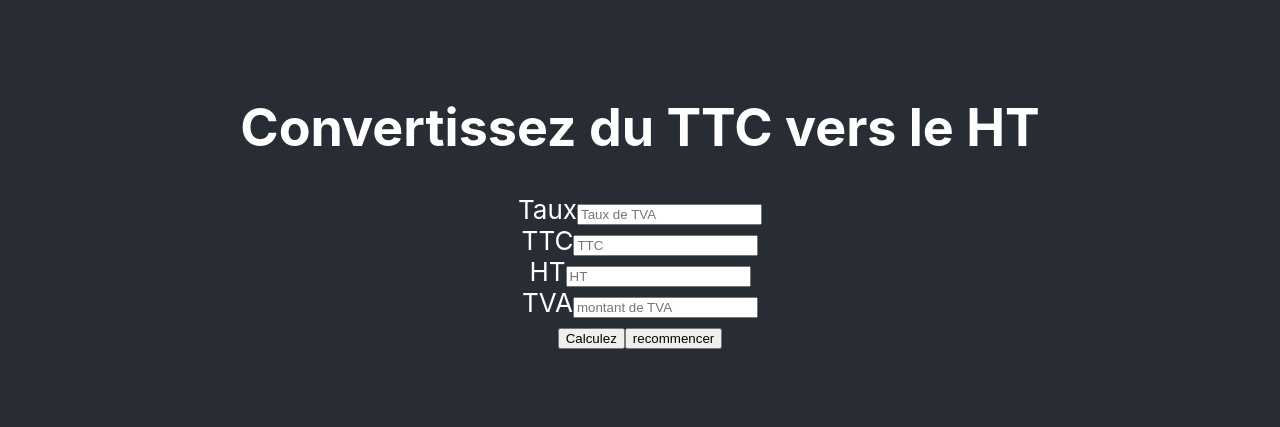
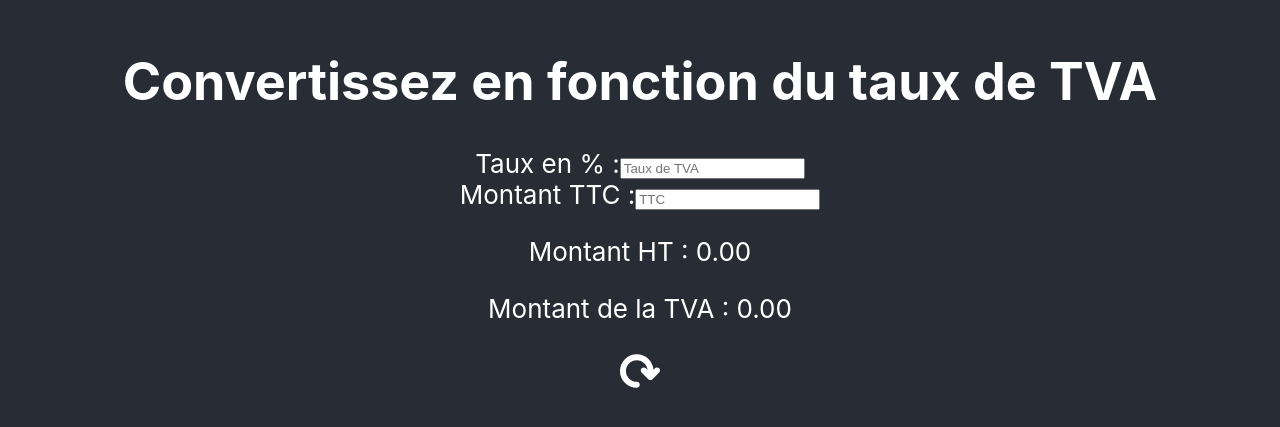
Before and after one commit to septierRomain/convertisseur-ht-ttc, a React (Create React App) app: page / in a window 1280 px wide. Shown: the part 195-622 px from the top of the page. Built offline with nearby package versions, Linux system fonts and the light colour scheme.

Commit message:
works for ttc

```diff
--- a/src/App.css
+++ b/src/App.css
@@ -12,7 +12,11 @@
     animation: App-logo-spin infinite 20s linear;
   }
 }
-
+button {
+  color: white;
+  background: #282c34;
+  border: none;
+}
 .App-header {
   background-color: #282c34;
   min-height: 100vh;
--- a/src/App.js
+++ b/src/App.js
@@ -1,12 +1,13 @@
-import { useState } from 'react';
+import { useEffect, useState } from 'react';
 import './App.css';
+
+import Undo from './Assets/undo.svg'
 
 function App() {
 
-  const [taux, setTaux] = useState('')
-  const [ht, setHt] = useState('')
-  const [tva, setTva] = useState('')
-  const [ttc, setTtc] = useState('')
+  useEffect(() => {
+    calculate()
+  })
 
   const calculate = () => {
     const resultHT = ( ttc / (1+( taux/100 )) )
@@ -22,64 +23,50 @@ function App() {
     setTaux('')
   }
 
+  const [taux, setTaux] = useState('')
+  const [ttc, setTtc] = useState('')
+  const [ht, setHt] = useState('')
+  const [tva, setTva] = useState('')
+
   return (
     <div className="App">
       <header className="App-header">
-        <h1>Convertissez du TTC vers le HT</h1>
-        <div>
-          <div>
+        <h1>Convertissez en fonction du taux de TVA</h1>
+        <div id='taux'>
             <label htmlFor='taux'>
-              Taux
+              Taux en % :
               <input
                 name='taux'
                 type='number'
                 placeholder='Taux de TVA'
                 value={taux}
-                onChange={(e) => setTaux(parseInt(e.target.value))}
+                onChange={(e) => setTaux(parseInt(e.target.value) || 0)}
               />
             </label>
         </div>
+          <div id="ttc">
             <div>
               <label htmlFor='ttc'>
-              TTC
+                Montant TTC :
                 <input
                   name='ttc'
                   type='number'
                   placeholder='TTC'
                   value={ttc}
-                onChange={(e) => setTtc(parseInt(e.target.value))}
+                  onChange={(e) => setTtc(parseInt(e.target.value) || 0)}
                 />
               </label>
               </div>
             <div>
-            <label>
-              HT
-              <input
-                name='ht'
-                type='number'
-                placeholder='HT'
-                value={ht}
-              />
-            </label>
+              <p>Montant HT : {ht}</p>
+              <p>Montant de la TVA : {tva}</p>
             </div>
-          <div>
-            <label>
-              TVA
-              <input
-                name='tva'
-                type='number'
-                placeholder='montant de TVA'
-                value={tva}
-              />
-            </label>
         </div>
       <button
-              onClick={calculate}
-            >Calculez</button>
-            <button
         onClick={clear}
-            >recommencer</button>
-        </div>
+      >
+        <img src={Undo} alt='recommencer' />
+      </button>
       </header>
     </div>
   );
```
Also changed, not shown: src/Component/ttc.js (+35 -4 lines), src/Assets/undo.svg (added). Lines whose indentation alone changed are shown as unchanged.
